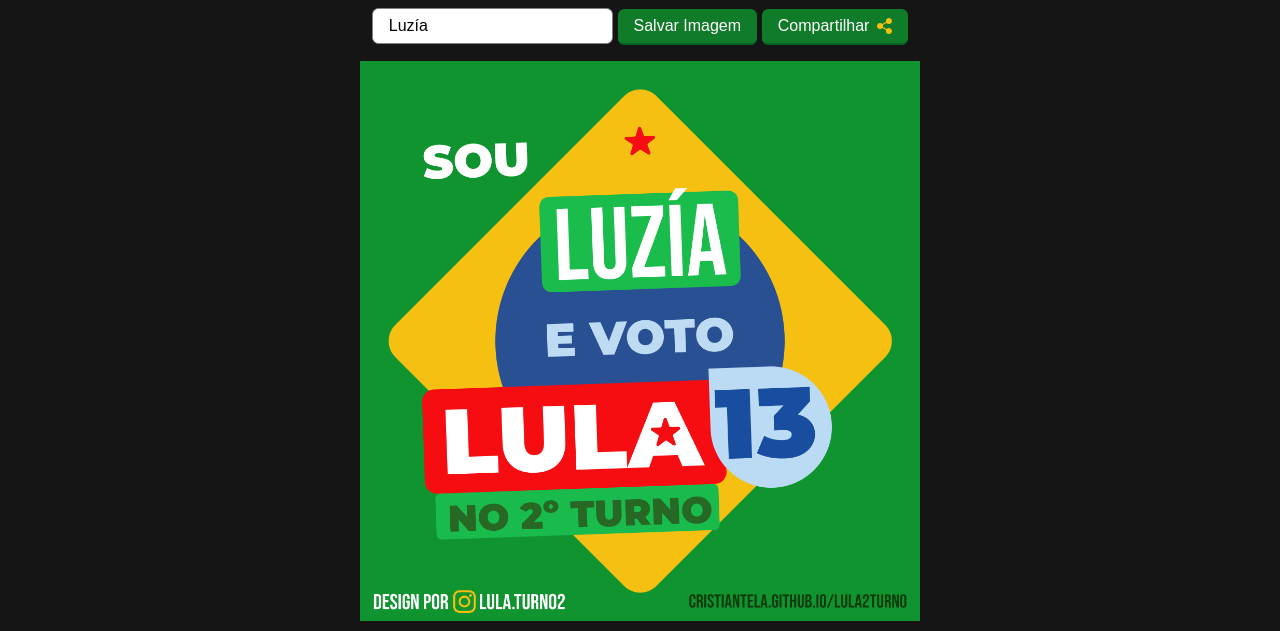
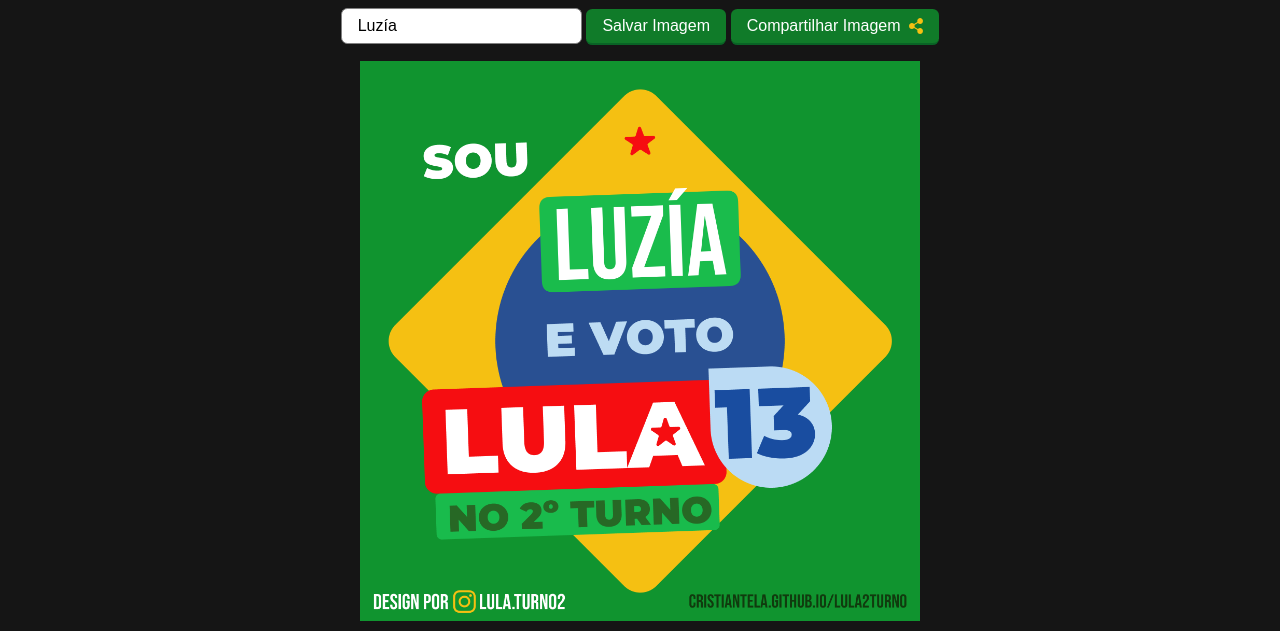
Before and after one commit to cristiantela/lula2turno, a plain HTML site: page index.html in a window 1280 px wide. Shown: the part 95-726 px from the top of the page. Drawn offline with nearby package versions, Linux system fonts and the light colour scheme.

Commit message:
fix: added label

```diff
--- a/index.html
+++ b/index.html
@@ -257,7 +257,7 @@
 
       <button class="save">Salvar Imagem</button>
       <button class="share">
-        Compartilhar
+        Compartilhar Imagem
         <img src="img/share.svg" />
       </button>
 
```
